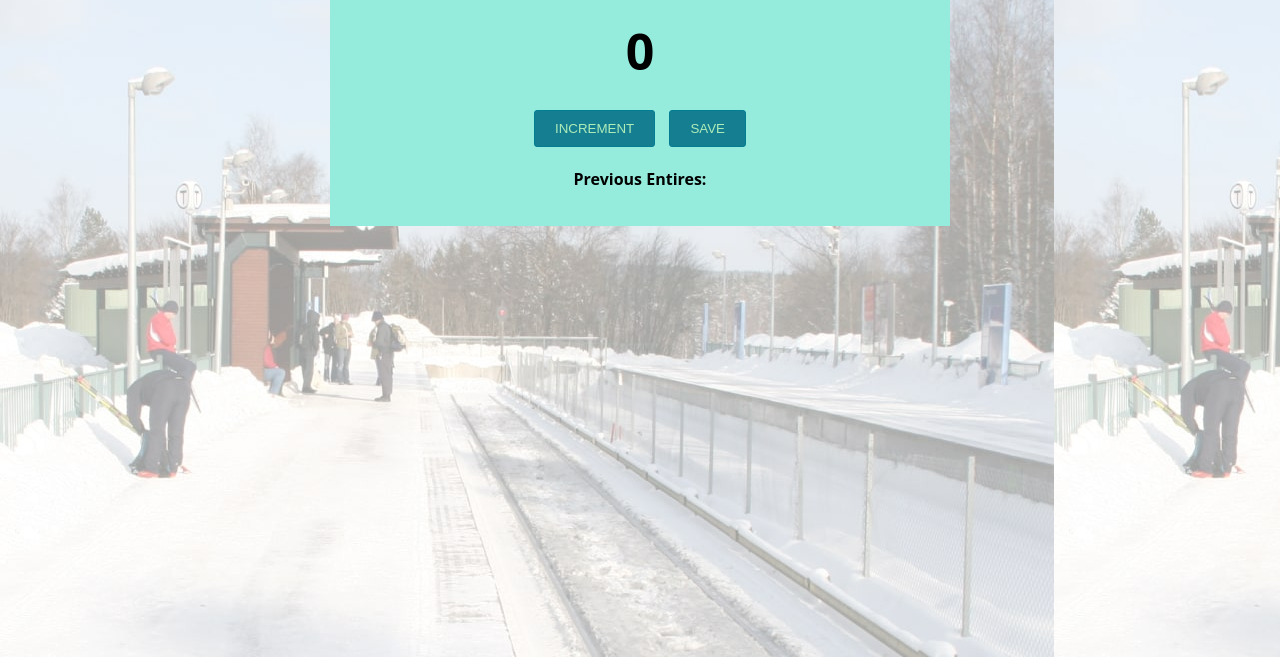
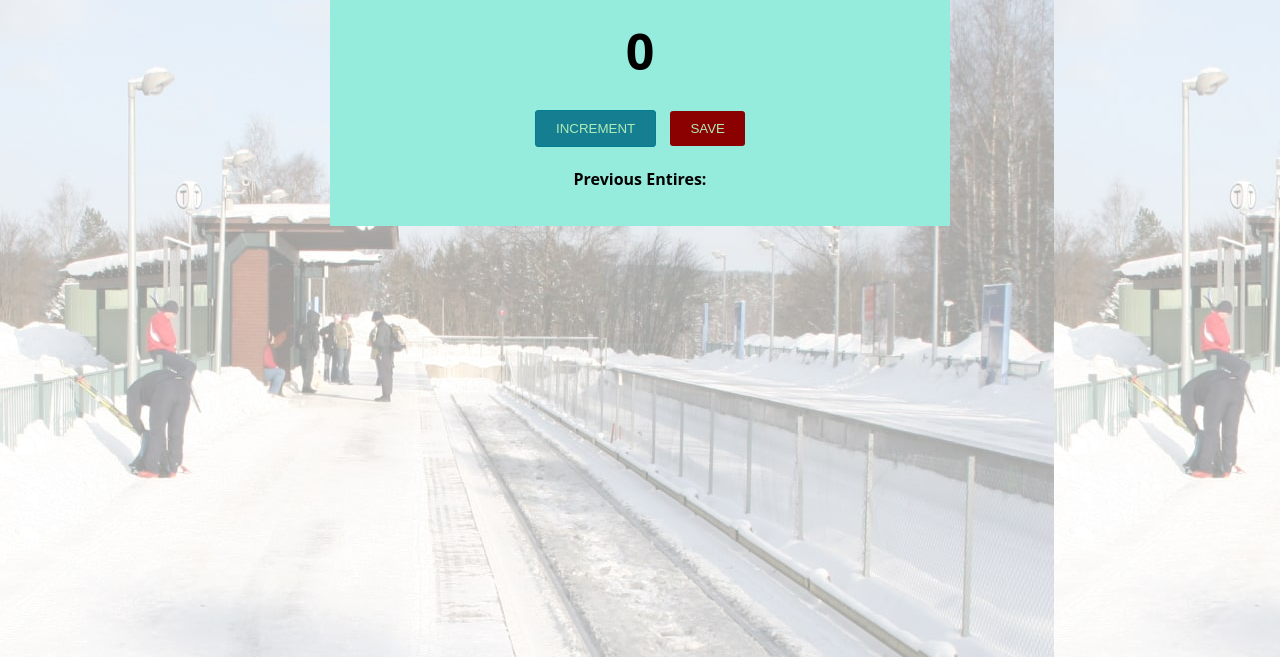
Before and after one commit to vagaisuresh/javascript, a plain HTML site: page passenger-counter-app/index.html in a window 1280 px wide. Shown: the part 143-800 px from the top of the page. Drawn offline with Linux system fonts and the light colour scheme.

Commit message:
CSS updates

```diff
--- a/passenger-counter-app/index.css
+++ b/passenger-counter-app/index.css
@@ -43,3 +43,9 @@ button {
     padding: 10px 20px;
     margin: 5px;
 }
+
+.dark
+{
+    background-color: darkred;
+    border: rgb(105, 0, 0);
+}
--- a/passenger-counter-app/index.html
+++ b/passenger-counter-app/index.html
@@ -12,7 +12,7 @@
             <h2>Passenger Entered:</h2>
             <h3 id="count-el">0</h3>
             <button id="increment-btn" onclick="increment()">INCREMENT</button>
-            <button id="save-btn" onclick="save()">SAVE</button>
+            <button id="save-btn" onclick="save()" class="dark">SAVE</button>
             <p id="save-el">Previous Entires: </p>
             <script src="./index.js"></script>
         </div>
```
